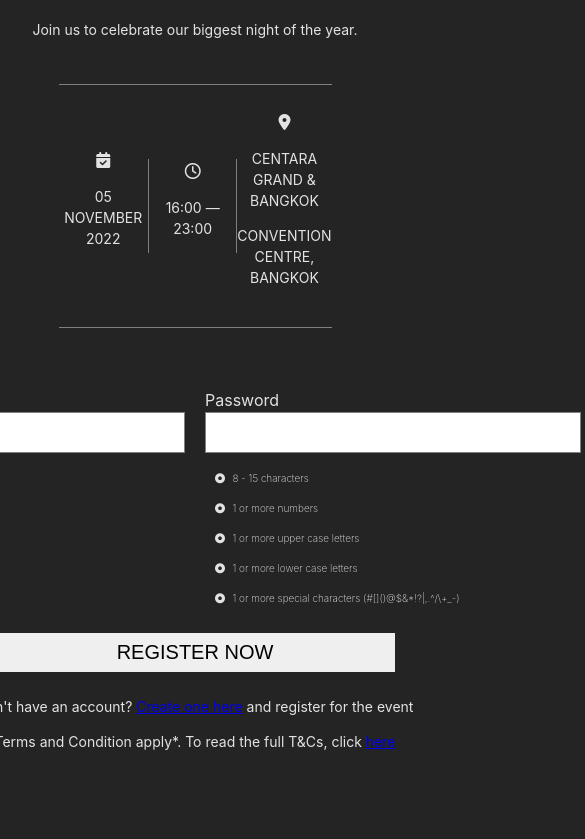
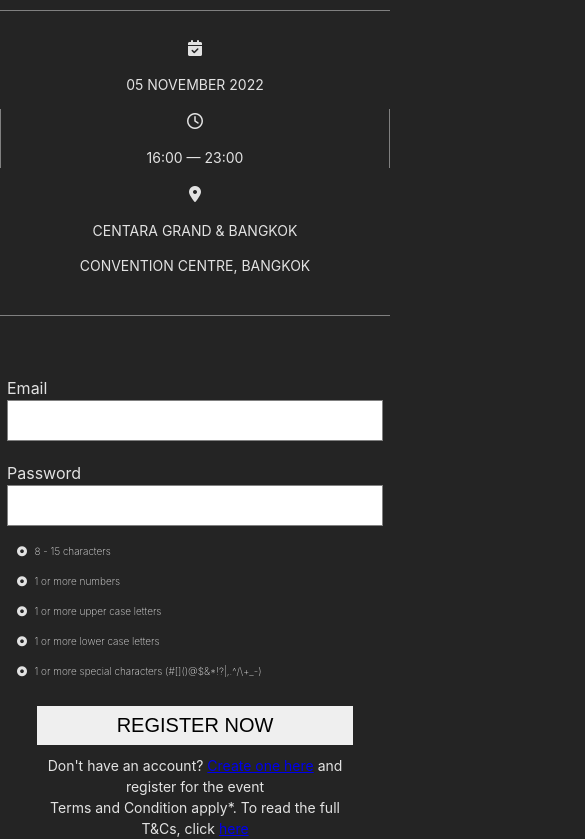
Before and after one commit to PraveenMahra/form_fillinf_page, a website built with Vite: page index.html in a window 390 px wide. Shown: the part 85-924 px from the top of the page, 585 px wide, since content can reach past the window. Before the commit the page ends 851 px from the top, so only its background shows below. Built offline with nearby package versions, Linux system fonts and the light colour scheme.

Commit message:
add-media-queries

```diff
--- a/index.html
+++ b/index.html
@@ -68,11 +68,11 @@
           </div>
         </div>
         <button class="btn">REGISTER NOW</button>
-        <p>
+        <p class="sign-up-para">
           Don't have an account? <a href="#">Create one here</a> and register
           for the event
         </p>
-        <p>
+        <p class="sign-up-para">
           Terms and Condition apply*. To read the full T&Cs, click
           <a href="#">here</a>
         </p>
--- a/style.css
+++ b/style.css
@@ -137,3 +137,35 @@
 .btn:hover {
   cursor: pointer;
 }
+
+@media (max-width: 51rem) {
+  .form-group {
+    flex-direction: column;
+    align-items: center;
+  }
+
+  .btn {
+    width: 350px;
+  }
+
+  .time-period {
+    display: block;
+    width: 100%;
+  }
+}
+
+@media (max-width: 32rem) {
+  .form-group {
+    width: 100%;
+    margin: auto;
+  }
+
+  .btn {
+    width: 80%;
+  }
+
+  .sign-up-para {
+    width: 80%;
+    margin: auto;
+  }
+}
```
